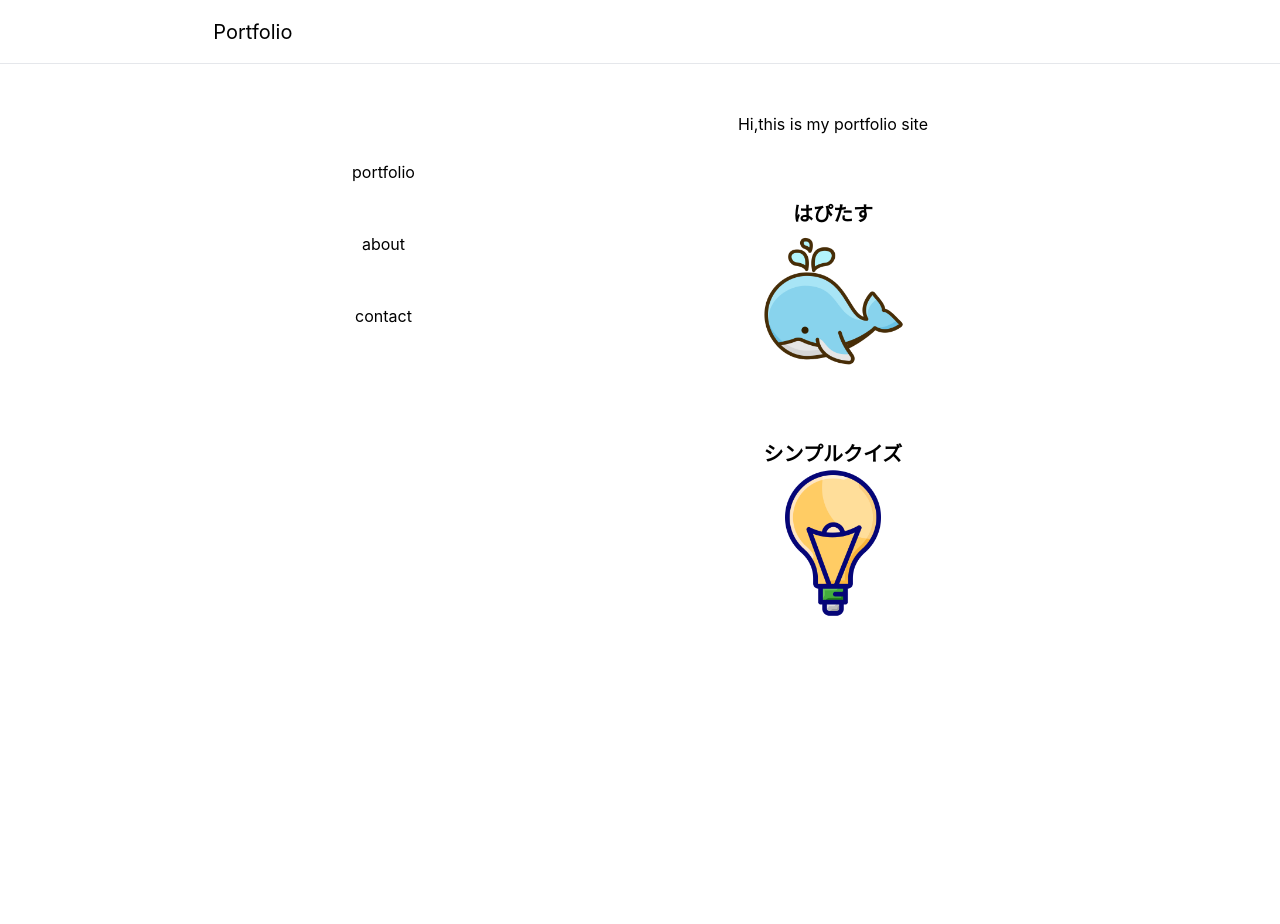
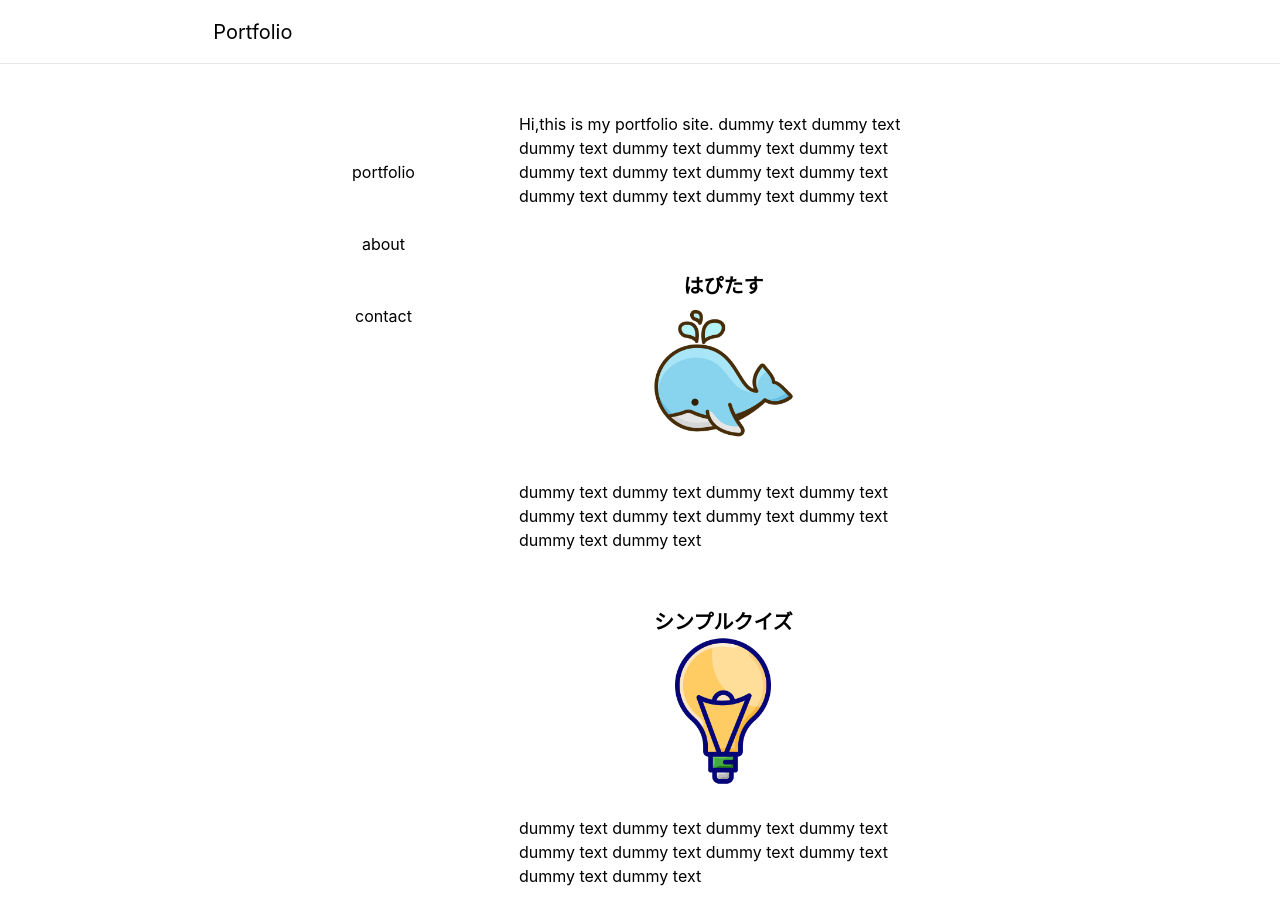
Before and after one commit to ryosuke1256/portfolio, a Next.js app: page / in a window 1280 px wide. Shown: the top 924 px of the page. Before the commit the page ends 800 px from the top, so only its background shows below. Built offline with nearby package versions, Linux system fonts and the light colour scheme.

Commit message:
add dummy data

```diff
--- a/src/Layout/Layout.tsx
+++ b/src/Layout/Layout.tsx
@@ -11,10 +11,14 @@ const Layout: React.FC = ({ children }) => {
         <link rel="icon" href="/favicon.ico" />
       </Head>
       <Header />
-      <div className="pt-12 m-auto w-10/12 sm:w-7/12 md:w-7/12 lg:w-6/12 sm:max-w-md md:max-w-lg lg:max-w-xl">
-        <div className="flex flex-col sm:flex-row sm:justify-between w-full text-center">
-          <SidebarNavigation />
-          <div className="flex flex-col w-full sm:text-right">{children}</div>
+      <div className="pt-12 m-auto w-10/12 sm:w-9/12 md:w-7/12 lg:w-6/12 sm:max-w-md md:max-w-lg lg:max-w-xl">
+        <div className="w-full text-center">
+          <div className="inline-block">
+            <div className="flex flex-col sm:flex-row sm:justify-between w-full text-center">
+              <SidebarNavigation />
+              <div className="flex flex-col w-full sm:text-left sm:pl-14">{children}</div>
+            </div>
+          </div>
         </div>
       </div>
     </>
--- a/src/components/molecules/Service.tsx
+++ b/src/components/molecules/Service.tsx
@@ -1,5 +1,6 @@
 import React from 'react';
 import Image from 'next/image';
+import { Text } from '../../constants/Text';
 
 type Props = {
   serviceName: string;
@@ -15,6 +16,7 @@ const Service: React.VFC<Props> = ({ serviceName, url, href, alt }: Props) => {
       <a href={href}>
         <Image src={url} alt={alt} className="cursor-pointer" width={150} height={150} />
       </a>
+      <p className="text-left pt-6">{Text.explain}</p>
     </div>
   );
 };
--- /dev/null
+++ b/src/constants/Text.tsx
@@ -0,0 +1,5 @@
+export const Text = {
+  portfolioIntro:
+    'Hi,this is my portfolio site. dummy text dummy text dummy text dummy text dummy text dummy text dummy text dummy text dummy text dummy text dummy text dummy text dummy text dummy text',
+  explain: 'dummy text dummy text dummy text dummy text dummy text dummy text dummy text dummy text dummy text dummy text',
+};
--- a/src/pages/index.tsx
+++ b/src/pages/index.tsx
@@ -1,15 +1,14 @@
 import Service from '../components/molecules/Service';
+import { Text } from '../constants/Text';
 
 export default function Home() {
   return (
-    <div>
-      <div className="inline-block">
-        <p className="pb-16">Hi,this is my portfolio site</p>
-        <div className="text-center">
-          <Service serviceName={'はぴたす'} url={'/images/hapitasu.png'} href={'https://todo-check-app.com/'} alt={'はぴたすのアイコン'} />
-          <Service serviceName={'シンプルクイズ'} url={'/images/simpleQuiz.png'} href={'https://quiz-react-typescript.web.app/'} alt={'シンプルクイズのアイコン'} />
-        </div>
+    <>
+      <p className="pb-16 w-full block break-words">{Text.portfolioIntro}</p>
+      <div className="text-center">
+        <Service serviceName={'はぴたす'} url={'/images/hapitasu.png'} href={'https://todo-check-app.com/'} alt={'はぴたすのアイコン'} />
+        <Service serviceName={'シンプルクイズ'} url={'/images/simpleQuiz.png'} href={'https://quiz-react-typescript.web.app/'} alt={'シンプルクイズのアイコン'} />
       </div>
-    </div>
+    </>
   );
 }
```
